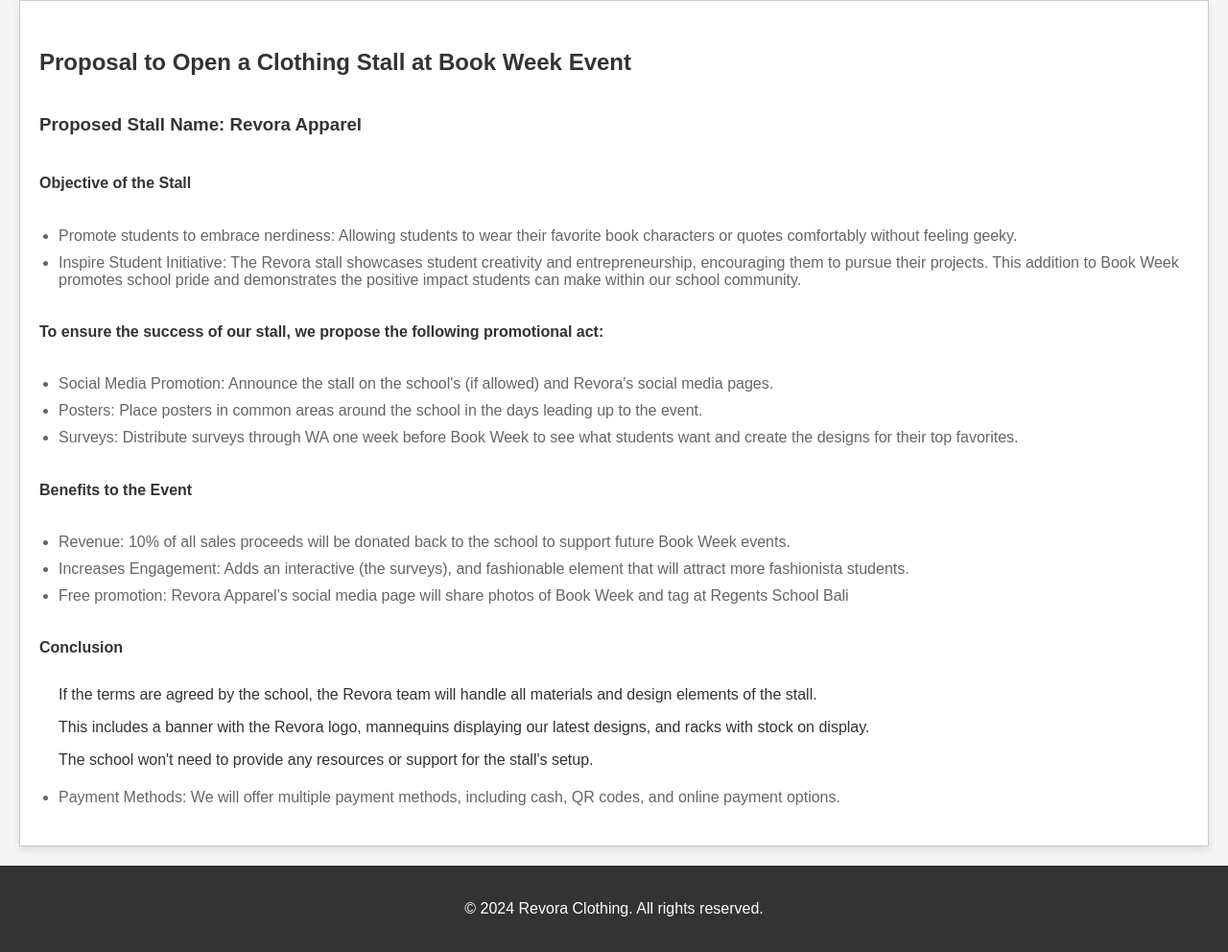
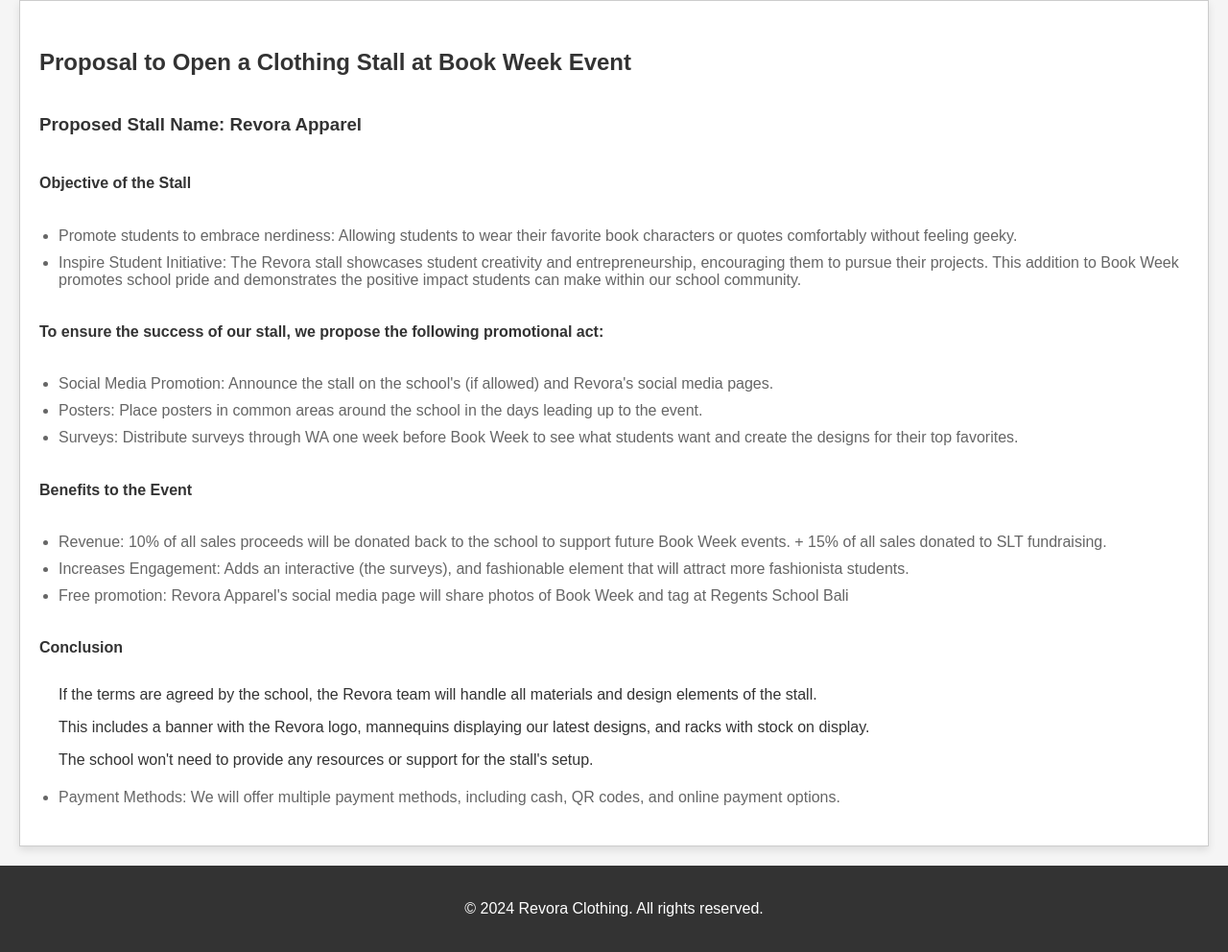
Before and after one commit to FortuneGio/revoraapparel, a plain HTML site: page index.html in a window 1280 px wide. Shown: the part 460-1452 px from the top of the page at 96% size. Drawn offline with Linux system fonts and the light colour scheme; a script that the page names is missing.

Commit message:
Update index.html

```diff
--- a/index.html
+++ b/index.html
@@ -41,7 +41,9 @@
     </ul>
     <h4>Benefits to the Event</h4>
     <ul>
-      <li>Revenue: 10% of all sales proceeds will be donated back to the school to support future Book Week events.</li>
+      <li>Revenue: 10% of all sales proceeds will be donated back to the school to support future Book Week events.
+        + 15% of all sales donated to SLT fundraising.
+</li>
       <li>Increases Engagement: Adds an interactive (the surveys), and fashionable element that will attract more fashionista students.</li>
       <li>Free promotion: Revora Apparel's social media page will share photos of Book Week and tag at Regents School Bali</li>
     </ul>
```
